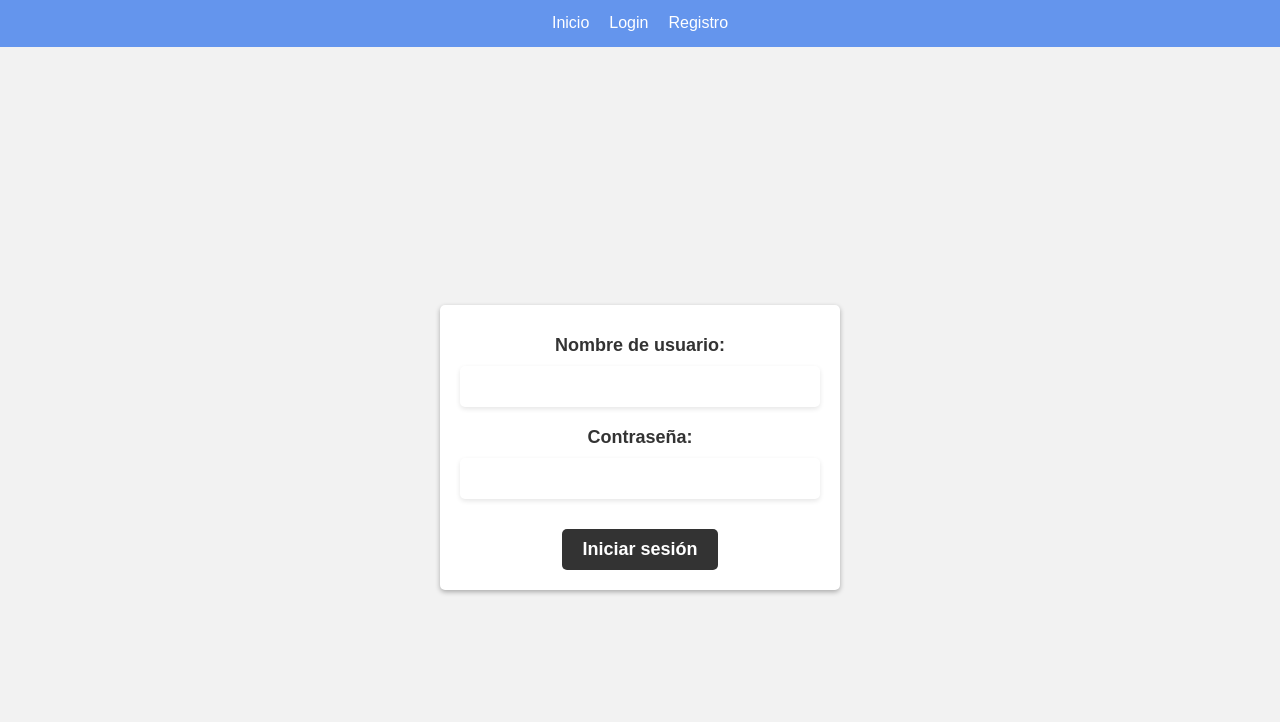
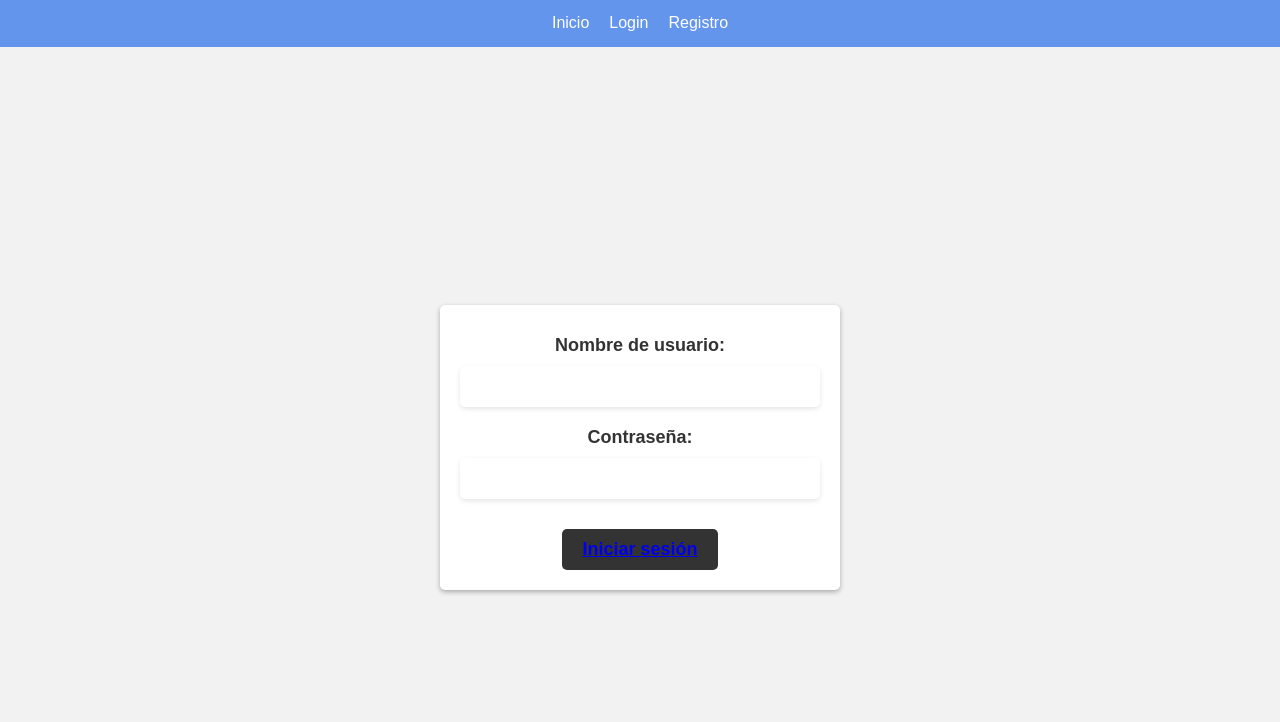
Before and after one commit to dacemoni/API-Harry-Potter, a website: page login.html in a window 1280 px wide. Shown: the part 78-800 px from the top of the page. Drawn offline with Linux system fonts and the light colour scheme.

Commit message:
Cambios enlaces

```diff
--- a/login.html
+++ b/login.html
@@ -29,7 +29,7 @@
         <input type="text" id="username" name="username" required>
         <label for="password">Contraseña:</label>
         <input type="password" id="password" name="password" required>
-        <button type="submit">Iniciar sesión</button>
+        <button type="submit"><a href="index.html">Iniciar sesión</a></button>
     </form>
 </main>
 <footer>
```
Also changed, not shown: registro.html (+1 -1 lines).
